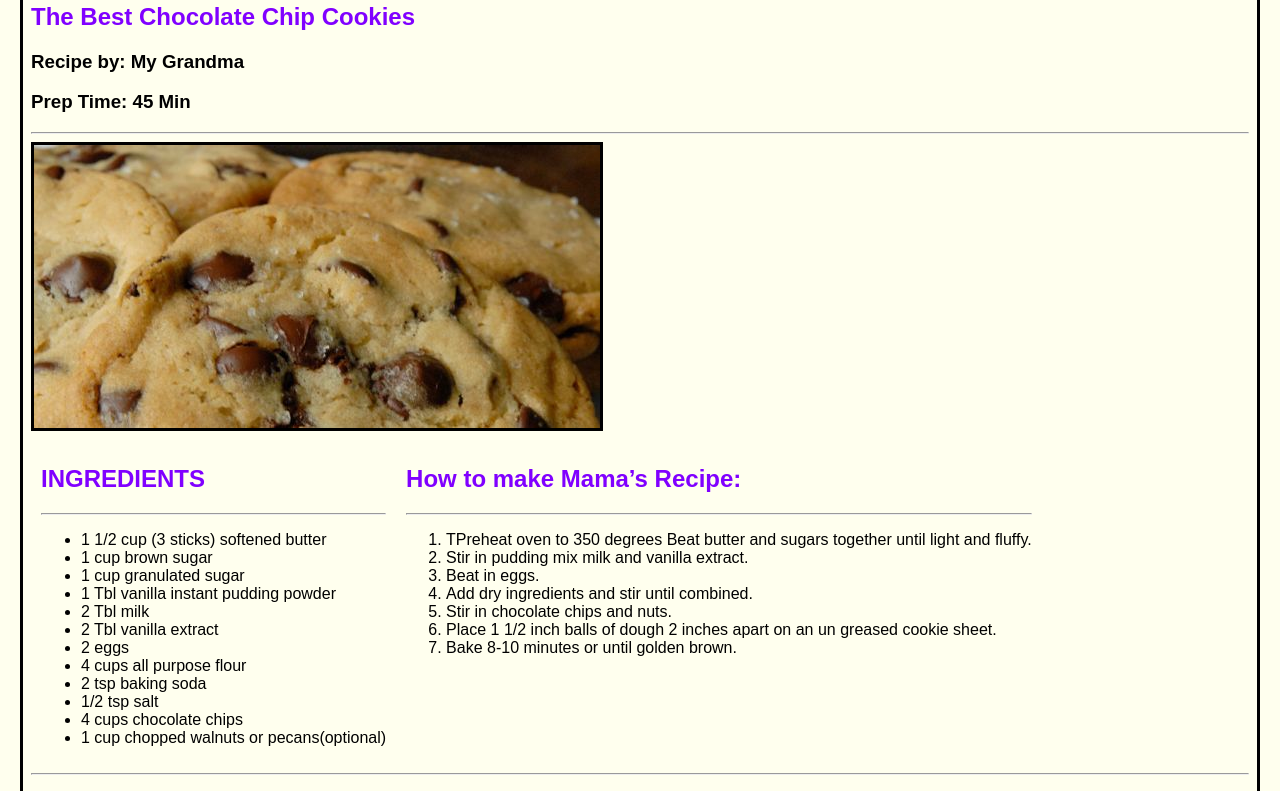
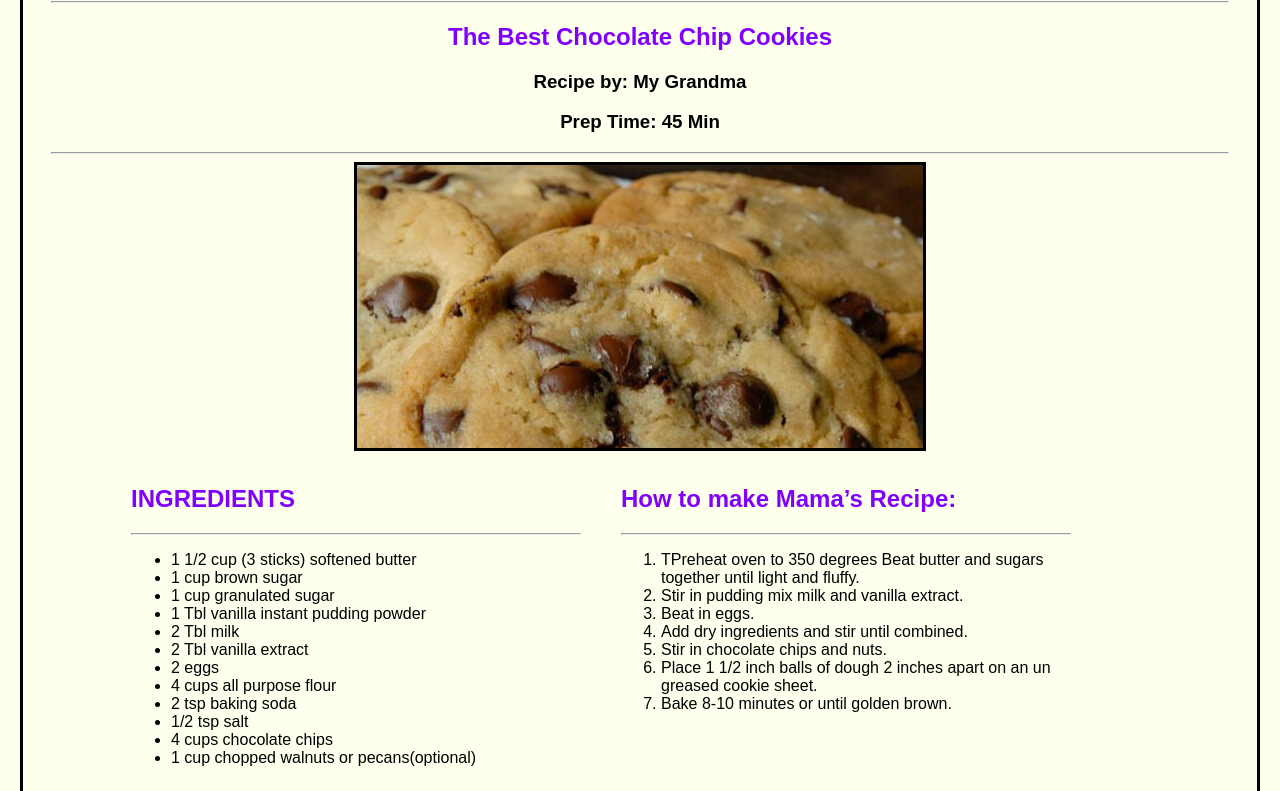
Before and after one commit to jwon114/GA_Cookie_Recipe, a plain HTML site: page index.html in a window 1280 px wide. Shown: the part 122-913 px from the top of the page. Drawn offline with Linux system fonts and the light colour scheme.

Commit message:
margins and text-align

```diff
--- a/css/style.css
+++ b/css/style.css
@@ -3,7 +3,8 @@ html {
 	border-style: solid;
 	font-family: Arial, Helvetica, sans-serif;
 	margin: 20px;
-
+	padding: 20px;
+	text-align: center;
 }
 
 .nutritionInfo {
@@ -21,3 +22,11 @@ html {
 h2 {
 	color: #8000ff;
 }
+
+.ingredientsMethod {
+	float: left;
+	padding: 10px;
+	text-align: left;
+	width: 450px;
+	margin-left: 20px;
+}
--- a/index.html
+++ b/index.html
@@ -16,8 +16,8 @@
 		<h3>Prep Time: 45 Min</h3>
 		<hr>
 		<img id="cookieImage" src="images/cookies.jpg" alt="cookies">
-		<div>
-			<div style="float:left; padding:10px;">
+		<div style="margin-left:50px">
+			<div class="ingredientsMethod">
 				<h2>INGREDIENTS</h2>
 				<hr>
 				<ul>
@@ -36,7 +36,7 @@
 				</ul>
 			</div>
 
-			<div style="float:left; padding:10px">
+			<div class="ingredientsMethod">
 				<h2>How to make Mama’s Recipe:</h2>
 				<hr>
 				<ol>
@@ -51,7 +51,7 @@
 			</div>
 		</div>
 
-		<div style="clear:both">
+		<div style="clear:both; text-align:left">
 			<hr>
 			<h3 class="nutritionInfo">Nutrition Information<h3>
 
```
